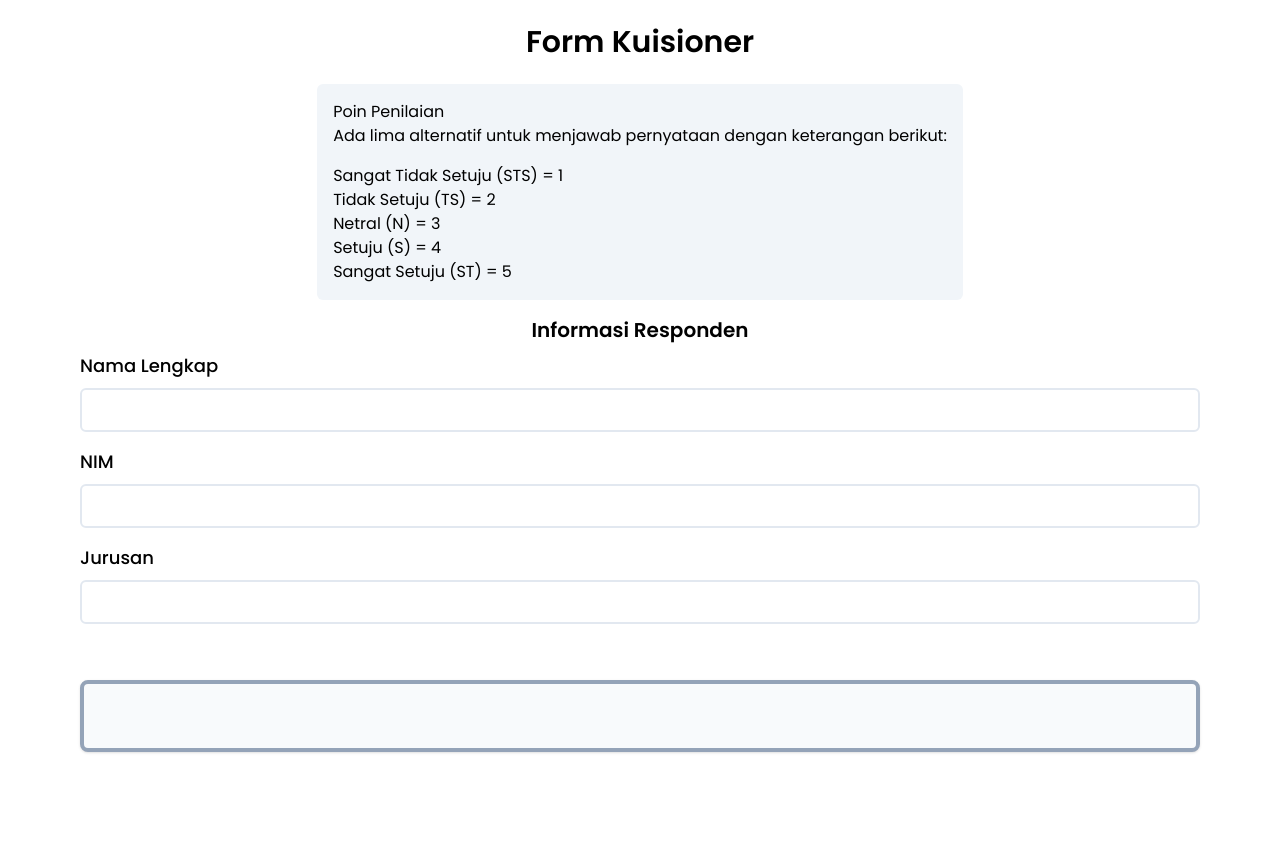
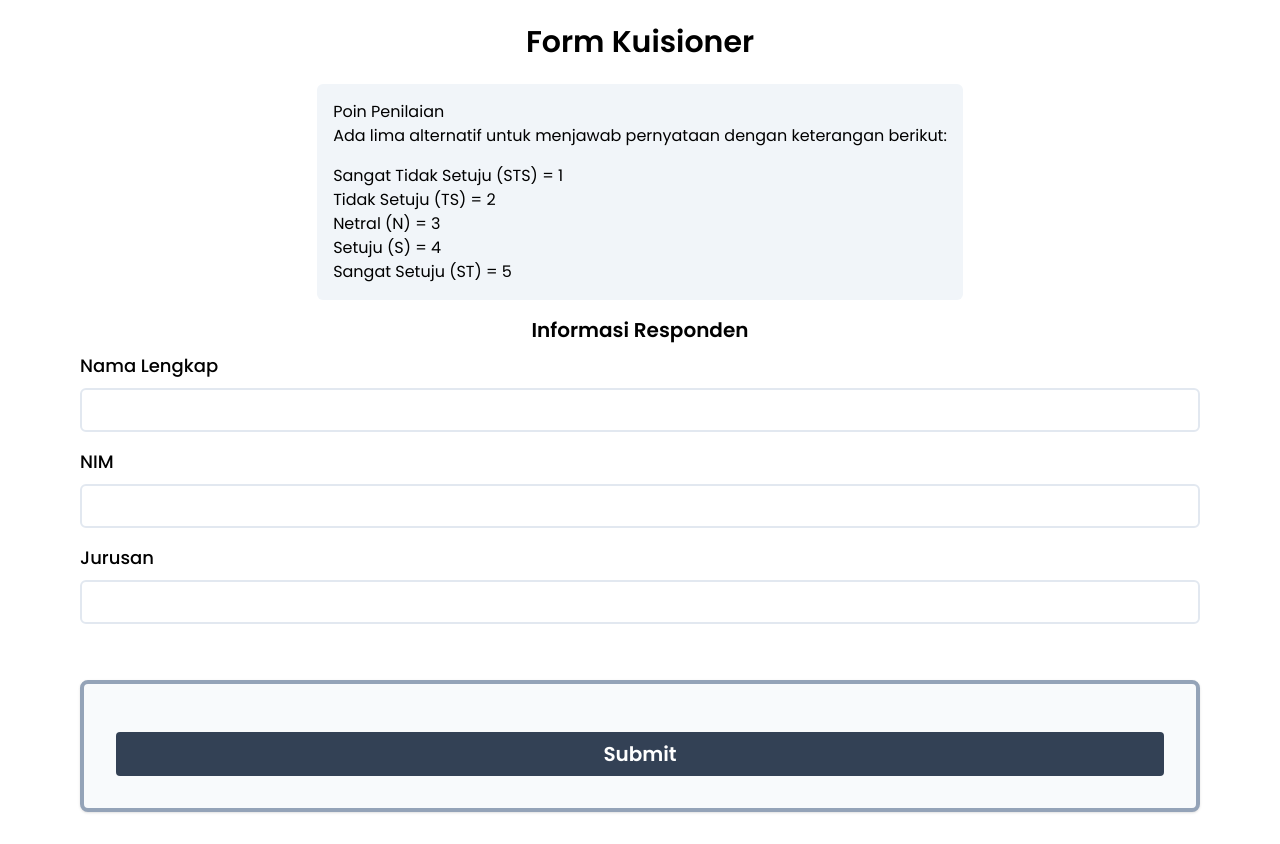
Before and after one commit to mhmdnurf/sistem-eucs, a Next.js app: page /form in a window 1280 px wide. Before the commit the page ends 800 px from the top, so only its background shows below. Built offline with nearby package versions, Linux system fonts and the light colour scheme; no server answers; the database is empty.

Commit message:
add submit button

```diff
--- a/src/components/form/Kuisioner.tsx
+++ b/src/components/form/Kuisioner.tsx
@@ -93,6 +93,9 @@ export default function Kuisioner({ statements }: Kuisioner) {
             )
           )}
         </div>
+        <button type="submit" className="bg-slate-700 p-2 rounded mt-4">
+          <span className="text-xl text-white font-semibold">Submit</span>
+        </button>
       </div>
     </>
   );
```
